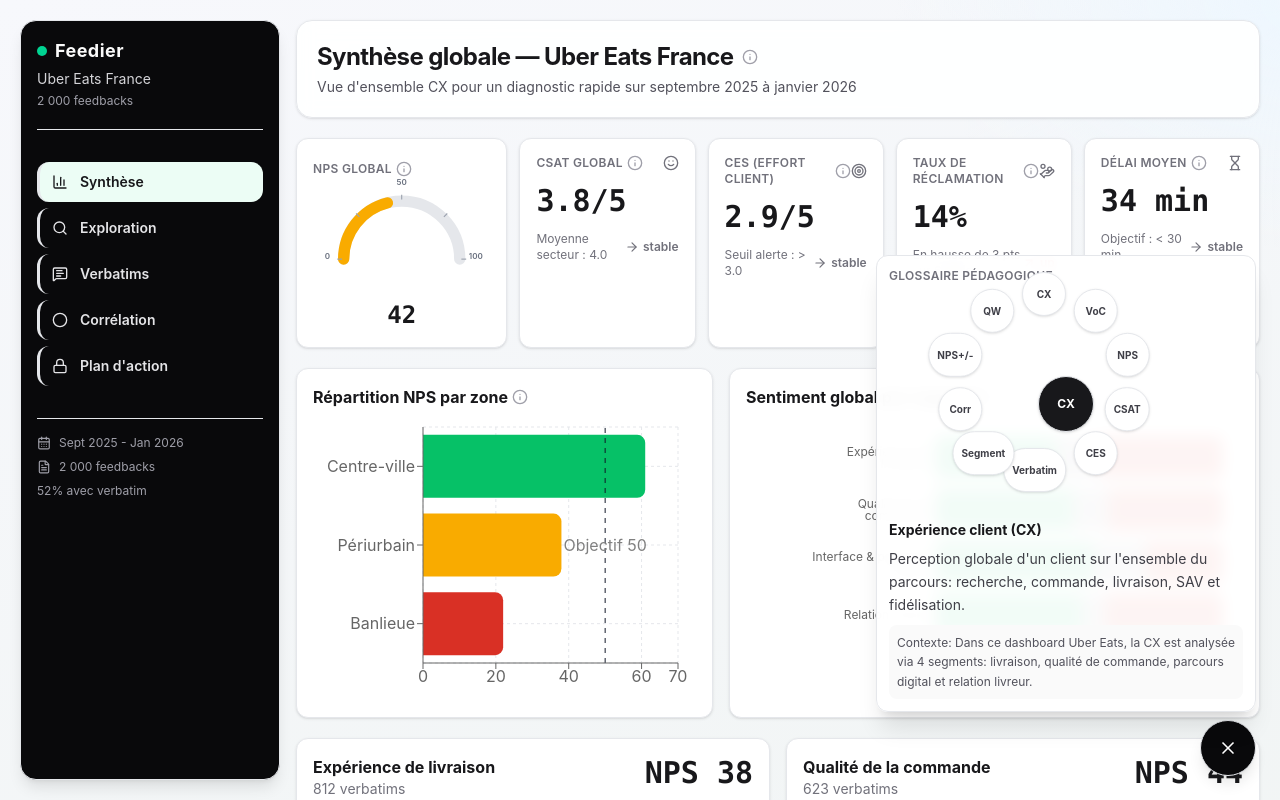
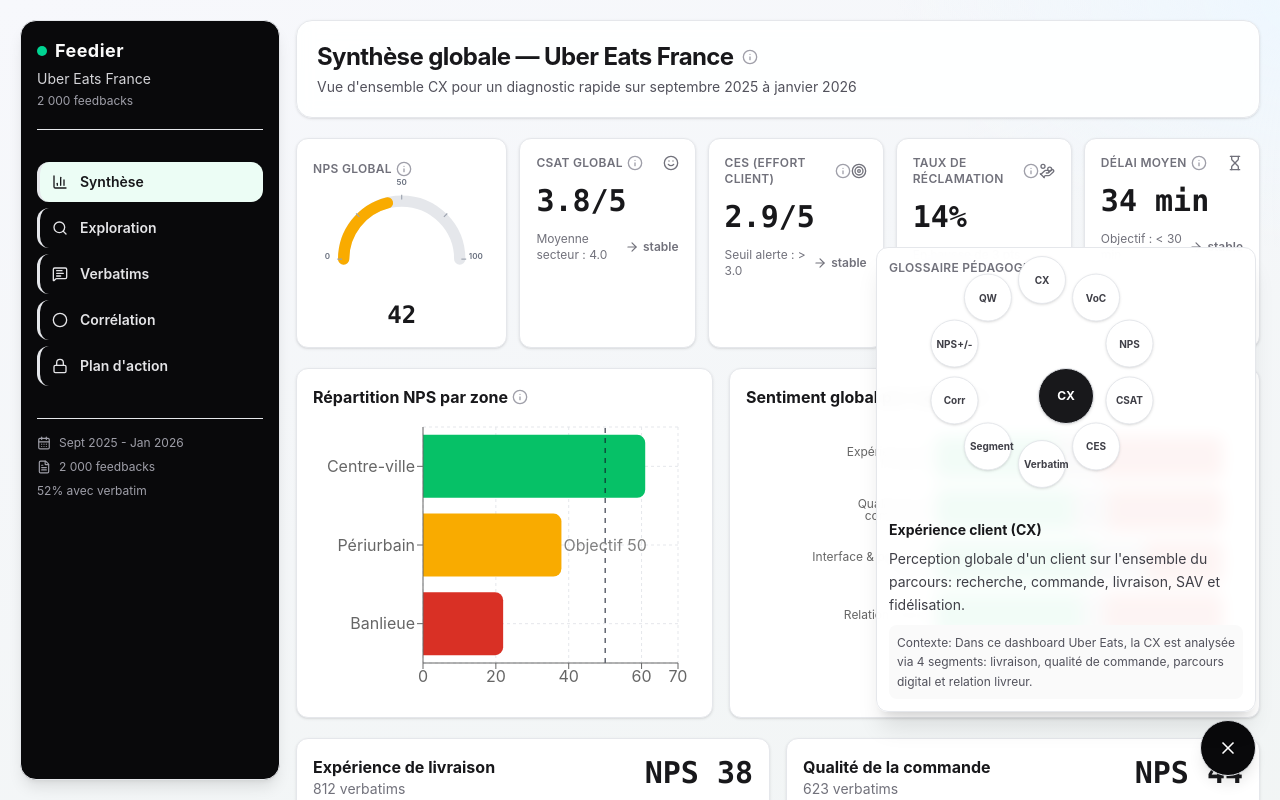
Before and after one commit to Decayuki/uber-eats-feedier-dashboard, a Next.js app: page /synthese in a window 1280 px wide. Both pictures are taken after a click on the button "Ouvrir le glossaire". Shown: the top 800 px of the page. Built offline with nearby package versions, Linux system fonts and the light colour scheme.

Commit message:
Refine glossary wheel spacing with fixed circular nodes

```diff
--- a/src/components/layout/RadialGlossary.tsx
+++ b/src/components/layout/RadialGlossary.tsx
@@ -42,7 +42,7 @@ export function RadialGlossary() {
             {glossaryItems.map((item, index) => {
               const angle = -90 + (index * 360) / glossaryItems.length;
               const radians = (angle * Math.PI) / 180;
-              const radius = 88;
+              const radius = 92;
               const x = Math.cos(radians) * radius;
               const y = Math.sin(radians) * radius;
               return (
@@ -53,20 +53,20 @@ export function RadialGlossary() {
                   aria-label={item.term}
                   onClick={() => setActiveId(item.id)}
                   className={cn(
-                    "absolute left-1/2 top-1/2 inline-flex h-11 min-w-11 -translate-x-1/2 -translate-y-1/2 items-center justify-center rounded-full border border-zinc-200 bg-white px-2 text-[10px] font-bold text-zinc-700 shadow-sm transition-all duration-200",
+                    "absolute left-1/2 top-1/2 inline-flex h-12 w-12 -translate-x-1/2 -translate-y-1/2 items-center justify-center rounded-full border border-zinc-200 bg-white text-[10px] font-bold text-zinc-700 shadow-sm transition-all duration-200",
                     activeId === item.id && "border-emerald-300 bg-emerald-50 text-emerald-700 shadow",
                   )}
                   style={{
                     transform: `translate(calc(-50% + ${x}px), calc(-50% + ${y}px))`,
                   }}
                 >
-                  {item.shortLabel}
+                  <span className="max-w-[36px] text-center leading-tight">{item.shortLabel}</span>
                 </button>
               );
             })}
           </div>
 
-          <p className="mt-1 text-sm font-bold text-zinc-900">{active.term}</p>
+          <p className="mt-3 text-sm font-bold text-zinc-900">{active.term}</p>
           <p className="mt-2 text-sm leading-relaxed text-zinc-700">{active.definition}</p>
           <p className="mt-2 rounded-lg bg-zinc-50 p-2 text-xs leading-relaxed text-zinc-600">Contexte: {active.context}</p>
         </div>
```
